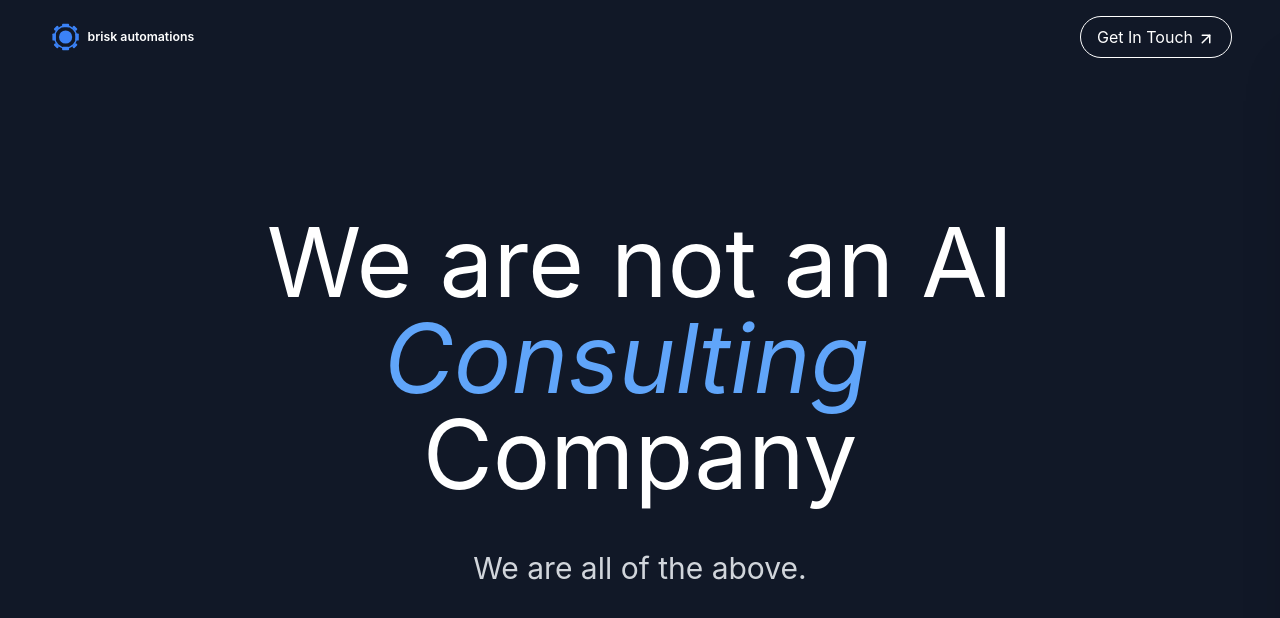
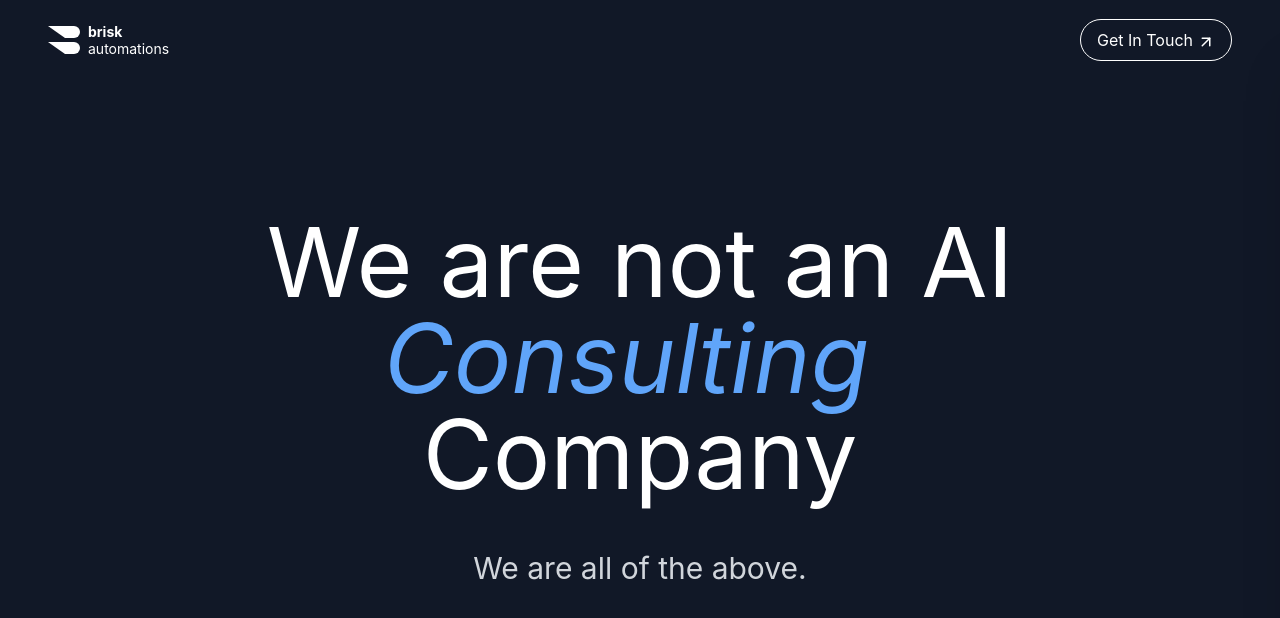
Before and after one commit to solveoai/brisk, a React (Vite) app: page / in a window 1280 px wide. Shown: the top 618 px of the page. Built offline with nearby package versions, Linux system fonts and the light colour scheme.

Commit message:
Update Logo component with new brisk automations design

```diff
--- a/src/components/FooterSection.tsx
+++ b/src/components/FooterSection.tsx
@@ -25,10 +25,7 @@ const FooterSection: React.FC<FooterSectionProps> = ({ onContactClick }) => {
 
               {/* Brisk Logo - top right positioned */}
               <div className="hidden lg:block">
-                <div className="flex items-center text-white">
-                  <Logo className="w-44 h-10" variant="light" />
-                  <span className="text-base font-medium whitespace-nowrap">brisk automations</span>
-                </div>
+                <Logo className="w-48 h-12" variant="light" />
               </div>
             </div>
 
--- a/src/components/LoadingScreen.tsx
+++ b/src/components/LoadingScreen.tsx
@@ -63,8 +63,9 @@ const LoadingScreen: React.FC<LoadingScreenProps> = ({ onComplete }) => {
         }`}
       >
         <Logo
-          className="w-44 h-10"
+          className="w-48 h-12"
           variant="light"
+          animated={logoVisible && (animationPhase === 'logoFadeIn' || animationPhase === 'logoScale')}
         />
       </div>
 
--- a/src/components/Logo.tsx
+++ b/src/components/Logo.tsx
@@ -3,48 +3,49 @@ import React from 'react';
 interface LogoProps {
   className?: string;
   variant?: 'light' | 'dark';
+  animated?: boolean;
 }
 
-const Logo: React.FC<LogoProps> = ({ className = "w-36 h-8", variant = 'light' }) => {
-  const fillColor = variant === 'light' ? '#ffffff' : '#1f2937';
+const Logo: React.FC<LogoProps> = ({ className = "w-36 h-8", variant = 'light', animated = false }) => {
+  const brandColor = variant === 'light' ? '#ffffff' : '#1f2937';
 
   return (
-    <svg
-      xmlns="http://www.w3.org/2000/svg"
-      viewBox="0 0 400 80"
-      className={className}
-    >
-      <defs>
-        <style>{`
-          .logo-text {
-            font-family: 'Inter', sans-serif;
-            font-size: 28px;
-            font-weight: 600;
-            fill: ${fillColor};
-          }
-          .logo-icon {
-            fill: #3b82f6;
+    <div className={`flex items-center gap-2 ${className}`}>
+      <div className="flex flex-col gap-1">
+        <div
+          className={`w-8 h-3 rounded-r-full ${animated ? 'animate-slide-in-blade-1' : ''}`}
+          style={{
+            backgroundColor: brandColor,
+            clipPath: 'polygon(0 0, 100% 0, 100% 100%, 53.2% 100%)',
+            transform: animated ? 'translateX(100%)' : 'translateX(0)',
+            animation: animated ? 'slide-in-blade 0.5s ease-out forwards' : 'none'
+          }}
+        />
+        <div
+          className={`w-8 h-3 rounded-r-full ${animated ? 'animate-slide-in-blade-2' : ''}`}
+          style={{
+            backgroundColor: brandColor,
+            clipPath: 'polygon(0 0, 100% 0, 100% 100%, 53.2% 100%)',
+            transform: animated ? 'translateX(100%)' : 'translateX(0)',
+            animation: animated ? 'slide-in-blade 0.5s ease-out 0.2s forwards' : 'none'
+          }}
+        />
+      </div>
+      <div className="flex flex-col text-sm leading-tight lowercase">
+        <div className="font-bold" style={{ color: brandColor }}>brisk</div>
+        <div className="font-normal" style={{ color: brandColor }}>automations</div>
+      </div>
+
+      {animated && (
+        <style jsx>{`
+          @keyframes slide-in-blade {
+            to {
+              transform: translateX(0);
+            }
           }
         `}</style>
-      </defs>
-
-      {/* Icon - Stylized gear/automation symbol */}
-      <g className="logo-icon">
-        <circle cx="40" cy="40" r="25" fill="none" stroke="#3b82f6" strokeWidth="3"/>
-        <circle cx="40" cy="40" r="15" fill="#3b82f6"/>
-        <rect x="32" y="10" width="16" height="8" rx="2"/>
-        <rect x="32" y="62" width="16" height="8" rx="2"/>
-        <rect x="10" y="32" width="8" height="16" rx="2"/>
-        <rect x="62" y="32" width="8" height="16" rx="2"/>
-        <rect x="55" y="17" width="12" height="6" rx="2" transform="rotate(45 61 20)"/>
-        <rect x="13" y="17" width="12" height="6" rx="2" transform="rotate(-45 19 20)"/>
-        <rect x="55" y="57" width="12" height="6" rx="2" transform="rotate(-45 61 60)"/>
-        <rect x="13" y="57" width="12" height="6" rx="2" transform="rotate(45 19 60)"/>
-      </g>
-
-      {/* Text */}
-      <text x="90" y="50" className="logo-text">brisk automations</text>
-    </svg>
+      )}
+    </div>
   );
 };
 
--- a/src/components/Navigation.tsx
+++ b/src/components/Navigation.tsx
@@ -11,7 +11,7 @@ const Navigation: React.FC<NavigationProps> = ({ onContactClick }) => {
     <div className="absolute top-0 left-0 w-full z-10 pt-4 bg-transparent pointer-events-none">
       <div className="w-full px-4 md:px-8 lg:px-12 mx-auto flex justify-between items-center">
         <a className="w-fit cursor-pointer pointer-events-auto" href="/">
-          <Logo className="w-44 h-10" />
+          <Logo className="w-48 h-12" variant="light" />
         </a>
         <div className="flex items-center">
           <button
--- a/src/index.css
+++ b/src/index.css
@@ -84,6 +84,21 @@
 
   .animate-pulse-glow {
     animation: pulse-glow 2s ease-in-out infinite;
+  }
+
+  /* Logo blade animations */
+  @keyframes slide-in-blade {
+    to {
+      transform: translateX(0);
+    }
+  }
+
+  .animate-slide-in-blade-1 {
+    animation: slide-in-blade 0.5s ease-out forwards;
+  }
+
+  .animate-slide-in-blade-2 {
+    animation: slide-in-blade 0.5s ease-out 0.2s forwards;
   }
 
   /* Smooth word transition animations */
```
